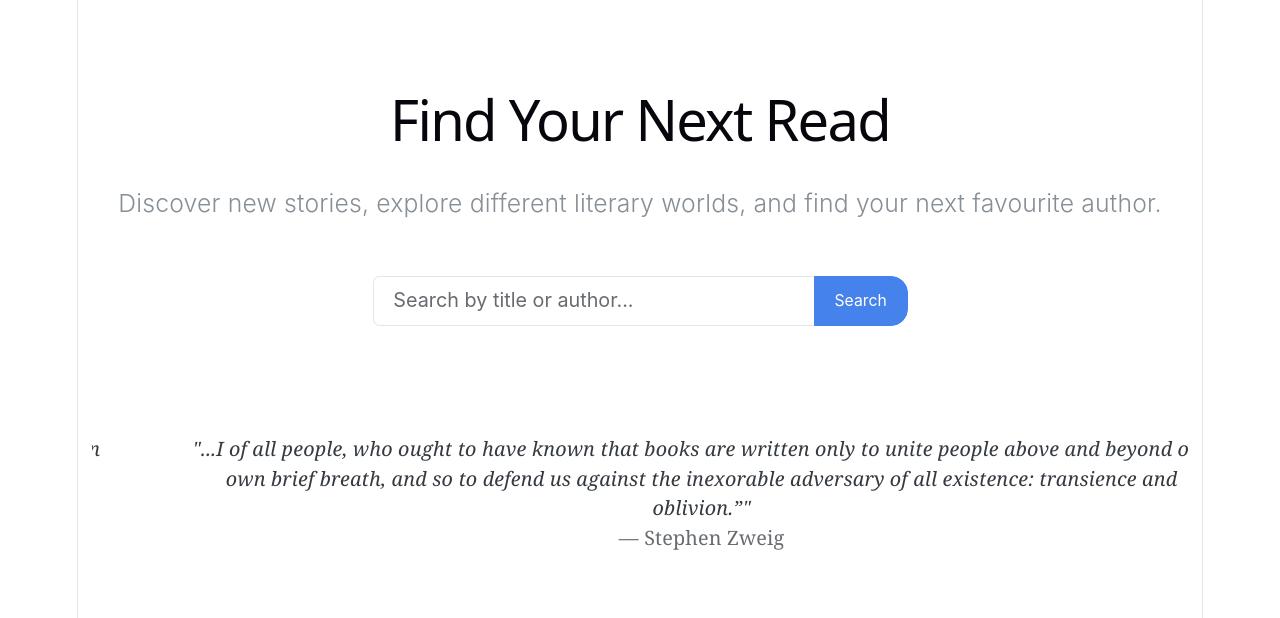
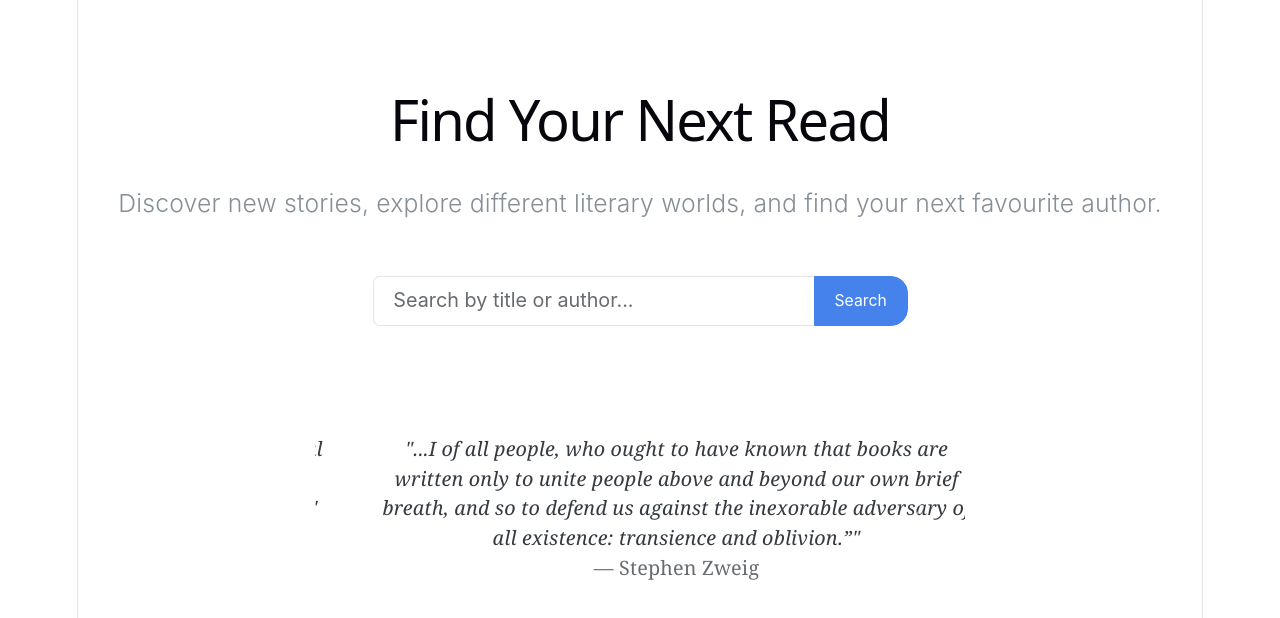
Before and after one commit to lilukk7/book-finder, a React (Vite) app: page / in a window 1280 px wide. Shown: the top 618 px of the page. Built offline with nearby package versions, Linux system fonts and the light colour scheme.

Commit message:
style: made the quotes more compact in Explore.jsx

```diff
--- a/src/pages/Explore.jsx
+++ b/src/pages/Explore.jsx
@@ -37,8 +37,9 @@ function Explore() {
       </div>
 
     <div className="my-5">
-        <div className="col-md-10 col-lg-8 mx-auto"></div>
+        <div className="mx-auto" style={{ maxWidth: '650px', width: '100%' }}>
         <QuoteCarousel />
+        </div>
     </div>
     {/*Books*/}
     </div>
```
